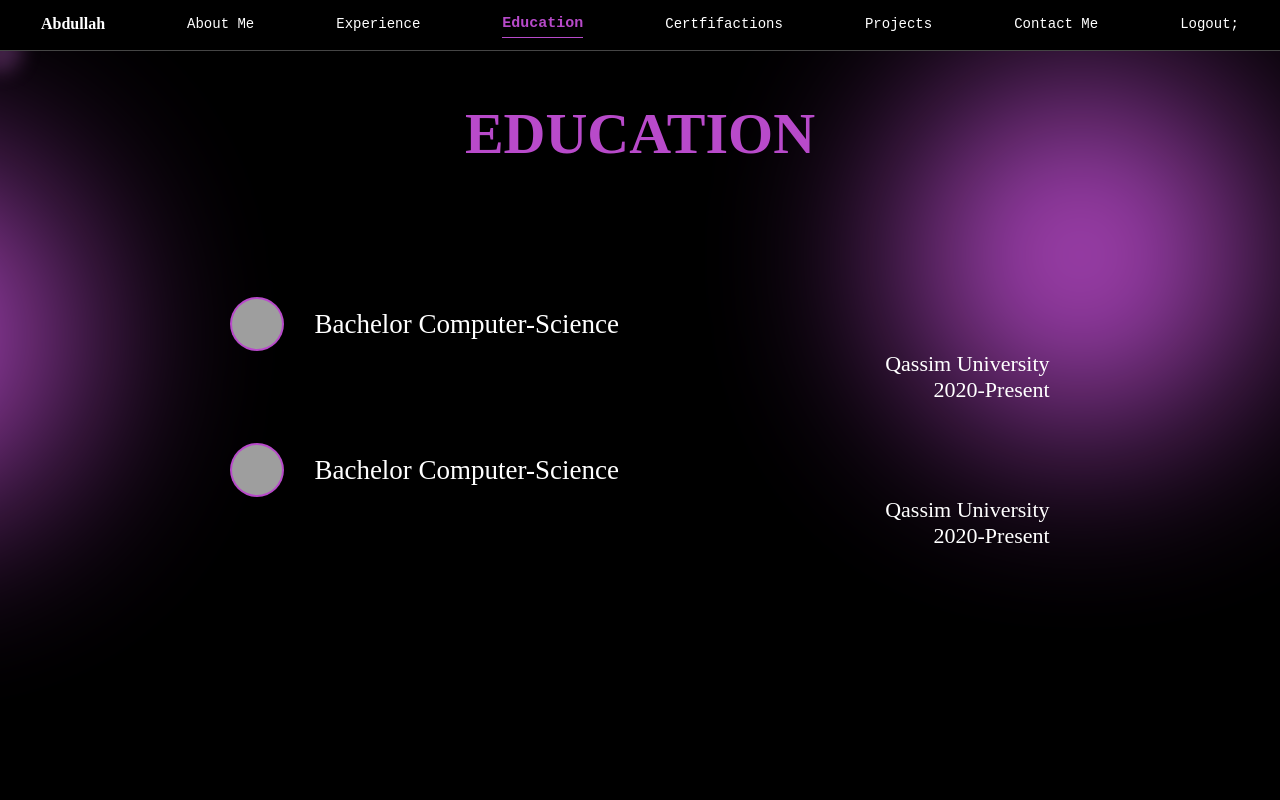
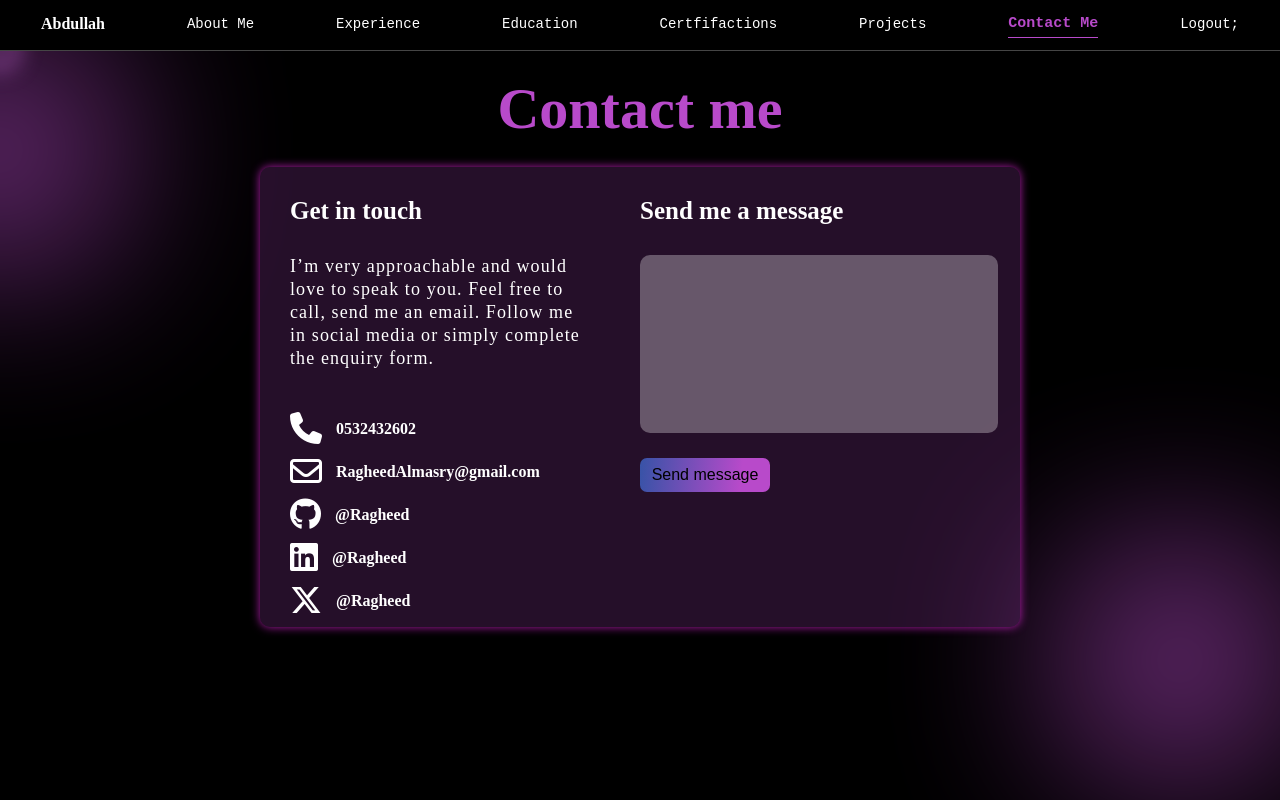
Before and after one commit to AbdullahYahya1/S412117701, a PHP site: page /view/Contactme in a window 1280 px wide. Run offline with PHP 8.4, Linux system fonts and the light colour scheme; the visitor is signed in with stand-in values (Sample User, id 1); some libraries are stand-ins or nearby versions; grey boxes are pictures that could not be loaded.

Commit message:
change syles add contact me

```diff
--- a/app.js
+++ b/app.js
@@ -54,7 +54,8 @@ function handleScrollTo100vhPlus30px() {
                 light.style.transform = `translate(${x}px, ${y}px)`;
             });
         });
-        light.style.opacity=1;
+        setTimeout('light.style.opacity=1; ' , 500)
+
 }
 
 
--- a/controlle/controlle.php
+++ b/controlle/controlle.php
@@ -46,9 +46,7 @@ class AuthController {
                 header("Location: ../view/register?error=Registration%20failed,%20please%20try%20again");
             }
             if ($this->dbModel->register($name, $password, $email)) {
-                $_SESSION['name'] = $name;
-                $_SESSION['id'] = $id;
-                header("Location: ../");
+                header("Location: ../view/login?register=you%20have%20been%20registerd");
             } else {
                 header("Location: ../view/register?error=Registration%20failed,%20please%20try%20again");
             }
@@ -67,6 +65,8 @@ if (isset($_POST['register'])){
     $authController->register();
 }elseif(isset($_POST['login'])){
     $authController->login();
+}elseif(isset($_POST['message'])){
+    echo($_POST['message']);
 }
 
 if (isset($_GET['action'])){
--- a/style.css
+++ b/style.css
@@ -189,8 +189,8 @@ header p:active{
     opacity: 0;
     margin: 0;
     padding: 0;
-    width: 20px;
-    height: 20px;
+    width: 25px;
+    height: 25px;
     background-color: transparent;
     border-radius: 50%;
     pointer-events: none;
--- a/view/Contactme/index.php
+++ b/view/Contactme/index.php
@@ -1,23 +1,28 @@
 <?php
 session_start();
-if(! isset($_SESSION['name'])){
-    header('Location:'.'../login');
+if (!isset($_SESSION['name'])) {
+  header('Location:' . 'view/login');
 }
 ?>
 <!DOCTYPE html>
 <html lang="en">
+
 <head>
   <meta charset="UTF-8" />
   <meta name="viewport" content="width=device-width, initial-scale=1.0" />
   <link rel="stylesheet" href="/s412117701p/style.css" />
   <link rel="stylesheet" href="style.css" />
-    <title>Education</title>
+  <script src="https://kit.fontawesome.com/4438f26b8e.js" crossorigin="anonymous"></script>
+
+  <title>Contact Me</title>
 </head>
+
 <body>
   <div id="light"></div>
 
-    <div class="circle circle1"></div>
-    <div class="circle circle2"></div>
+  <div class="circle c1"></div>
+  <div class="circle c2"></div>
+
   <div class="Maincontainer">
     <header id="header">
       <div class="container">
@@ -27,48 +32,70 @@ if(! isset($_SESSION['name'])){
           <p>About Me</p>
         </a>
         <p>Experience</p>
-          <a href="">
-            <p class="currentPage">Education</p>
+        <a href="/s412117701p/view/Education">
+          <p>Education</p>
         </a>
         <a href="/s412117701p/view/CERTIFICATIONS">
           <p>Certfifactions</p>
         </a>
         <a href="/s412117701p/view/Projects">
-            <p >Projects</p>
+          <p>Projects</p>
         </a>
-          <p>Contact Me</p>
+        <a href="">
+          <p class="currentPage">Contact Me</p>
+        </a>
         <p>
           <a href="../../controlle/controlle.php?action=logout">Logout</a>;
         </p>
       </div>
     </header>
 
-      <div class="section section2" id="section2">
-        <div class="sec2C">
-          <h1 class="education">EDUCATION</h1>
-          <div class="subeducation">
-            <div class="edc-img">
-              <img class="edcimg" src="edcimg" alt="" />
-              <p class="edc1">Bachelor Computer-Science</p>
+    <div class="section ">
+      <h1 class='contMe'>Contact me</h1>
+      <div class='massagecontainer'>
+
+        <div class='ms1'>
+          <form class="formMessage" action="/s412117701p/controlle/controlle.php" method="post">
+            <p>Send me a message</p>
+            <textarea name="message"></textarea>
+            <input type="submit" value="Send message">
+          </form>
         </div>
-            <p class="edc1-2">Qassim University</p>
-            <p class="edc1-2">2020-Present</p>
+        <div class='ms2'>
+          <p class="h">Get in touch</p>
+          <p class="contms2">
+            I’m very approachable and would love to speak to you.
+            Feel free to call, send me an email. Follow me in social media or simply complete the enquiry form.
+          </p>
+          <div>
+          <i class="fa-solid fa-phone fa-2xl"></i>
+            0532432602
           </div>
-          <div class="subeducation">
-            <div class="edc-img">
-              <img class="edcimg" src="edcimg" alt="" />
-              <p class="edc1">Bachelor Computer-Science</p>
+          <div>
+          <i class="fa-regular fa-envelope fa-2xl"></i>
+            RagheedAlmasry@gmail.com
           </div>
-            <p class="edc1-2">Qassim University</p>
-            <p class="edc1-2">2020-Present</p>
-            <div class="trig1"></div>
+          <div>
+          <i class="fa-brands fa-github fa-2xl" ></i>
+                      @Ragheed
+          </div>
+          <div>
+          <i class="fa-brands fa-linkedin fa-2xl" ></i>
+            @Ragheed
+          </div>
+          <div>
+          <i class="fa-brands fa-x-twitter fa-2xl" ></i>
+          @Ragheed
         </div>
         </div>
+      </div>
+
+
     </div>
   </div>
   <script src="https://cdnjs.cloudflare.com/ajax/libs/gsap/3.12.2/gsap.min.js"></script>
   <script src="https://cdnjs.cloudflare.com/ajax/libs/gsap/3.12.2/ScrollTrigger.min.js"></script>
   <script src="app.js"></script>
+</body>
 
-  </body>
 </html>
--- a/view/Contactme/style.css
+++ b/view/Contactme/style.css
@@ -1,43 +1,92 @@
-.section2 {
+
+.massagecontainer{
+  background-color: #B84ACA33;
   color: white;
+  height: 400px;
+  padding: 30px;
+  min-width: 300px;
+  max-width: 700px;
+  margin-inline:auto ;
+  font-weight: bold;
+  box-shadow: 0px 0px 10px rgb(176, 29, 171);
+  border-radius: 10px;
+  display: flex;
+  flex-direction: row-reverse;
 }
-.sec2C {
-  width: 80%;
-  margin-inline: auto;
-}
-.subeducation {
-  padding-bottom: 40px;
-}
-.education {
-  padding-top: 50px;
+.contMe{
+  padding-top: 25px;
+  padding-bottom: 25px;
   font-size: 58px;
   text-align: center;
-  padding-bottom: 130px;
   color: #b84aca;
-  opacity: 0;
 }
-@media screen and (max-width: 832px) {
-  /* CSS rules for screens with a maximum width of 768px */
-  .education {
-    font-size: 40px;
-  }
+.contms2{
+  font-weight: lighter;
+  max-width: 300px;
+  font-size: 18px;
+  letter-spacing: 1.1px;
+  line-height: 23px;
+  margin-bottom: 50px;
 }
-.edc1 {
-  font-size: 27px;
+.ms1{
+flex: 1;
+
 }
-.edc1-2 {
-  text-align: right;
-  font-size: 22px;
+.ms2{
+  flex: 1;
 }
-.edc-img {
+.ms2 div{
+  margin-bottom: 25px;
+}
+
+.ms2 div i{
+  margin-right: 10px;
+}
+.formMessage{
   display: flex;
-  align-items: center;
+  flex-direction: column;
 }
-.edcimg {
-  margin-right: 30px;
-  height: 50px;
-  width: 50px;
-  background-color: #b84aca;
-  border-radius: 50%;
-  padding: 2px;
+.formMessage textarea , .formMessage input{
+
+  padding: 0;
+  margin: 0;
+  font-size: 100%;
+  border: 0;
+  background-color: white;
+  resize: none;
 }
+
+.formMessage p , .ms2 .h{
+  font-size: 25px;
+  font-weight: bold;
+  margin-bottom: 30px;
+}
+.formMessage textarea{
+  padding-left:8px;
+  padding-top:8px ;
+  margin-bottom: 25px;
+  height: 170px;
+  width: 100%;
+  background: #FFFFFF4D;
+  border-radius: 10px;
+
+}
+.formMessage input{
+  width: 130px;
+  padding: 8px;
+  background: linear-gradient(95.61deg, #2954A3 -8.54%, #B84ACA 77.53%);
+  border-radius: 7px;
+
+}
+
+.section{
+  z-index: 100 !important;
+}
+.c1 , .c2{
+  width: 200px;
+  height: 200px;
+}
+.c1{
+  right: -100px;
+  bottom: 40px;
+}
```
Also changed, not shown: index.php (+7 -4 lines), view/CERTIFICATIONS/app.js (+39 -4 lines), view/CERTIFICATIONS/index.php (+12 -11 lines), view/CERTIFICATIONS/style.css (+48 -11 lines), view/EDUCATION/index.php (+10 -5 lines), view/LOGIN/index.php (+8 -6 lines), view/LOGIN/style.css (+51 -17 lines), view/PROJECTS/app.js (+4 -4 lines), view/PROJECTS/index.php (+15 -14 lines), view/PROJECTS/style.css (+31 -10 lines). Lines whose indentation alone changed are shown as unchanged.
